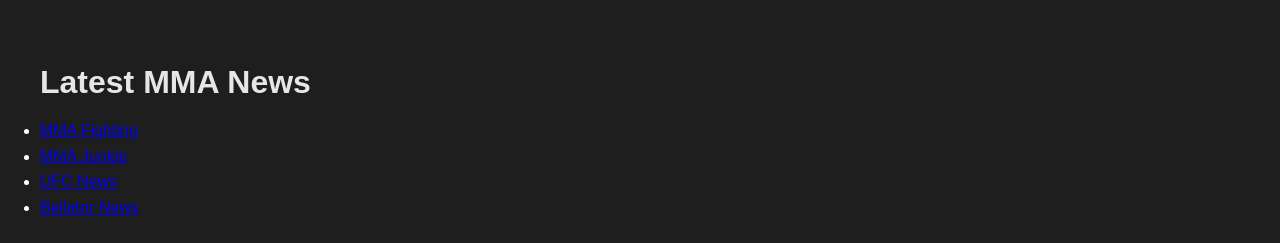
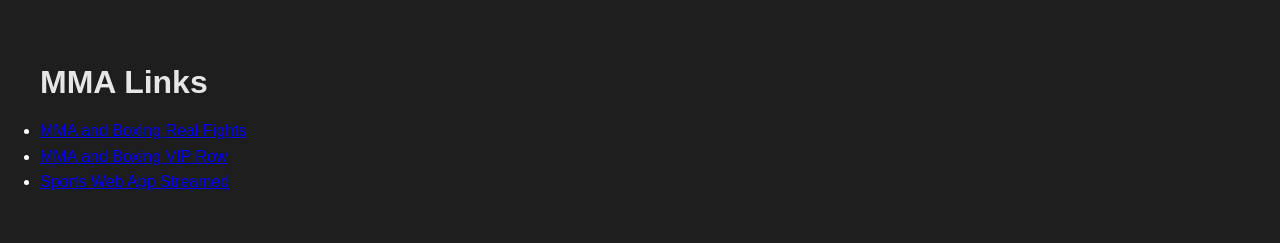
Before and after one commit to Jayden-Vivar-Webdev/sports, a plain HTML site: page index.html in a window 1280 px wide. Shown: the part 709-952 px from the top of the page. Drawn offline with Linux system fonts and the light colour scheme.

Commit message:
Update index.html

```diff
--- a/index.html
+++ b/index.html
@@ -44,12 +44,11 @@
     </section>
 
     <section id="news">
-        <h2>Latest MMA News</h2>
+        <h2>MMA Links</h2>
         <ul>
-            <li><a href="https://www.mmafighting.com">MMA Fighting</a></li>
-            <li><a href="https://www.mmafighting.com">MMA Junkie</a></li>
-            <li><a href="https://www.ufc.com/news">UFC News</a></li>
-            <li><a href="https://www.bellator.com/news">Bellator News</a></li>
+            <li><a href="https://www.realfight.org">MMA and Boxing Real Fights</a></li>
+            <li><a href="https://www.viprow.nu">MMA and Boxing VIP Row</a></li>
+            <li><a href="https://www.streamed.su">Sports Web App Streamed</a></li>
         </ul>
     </section>
 
```
